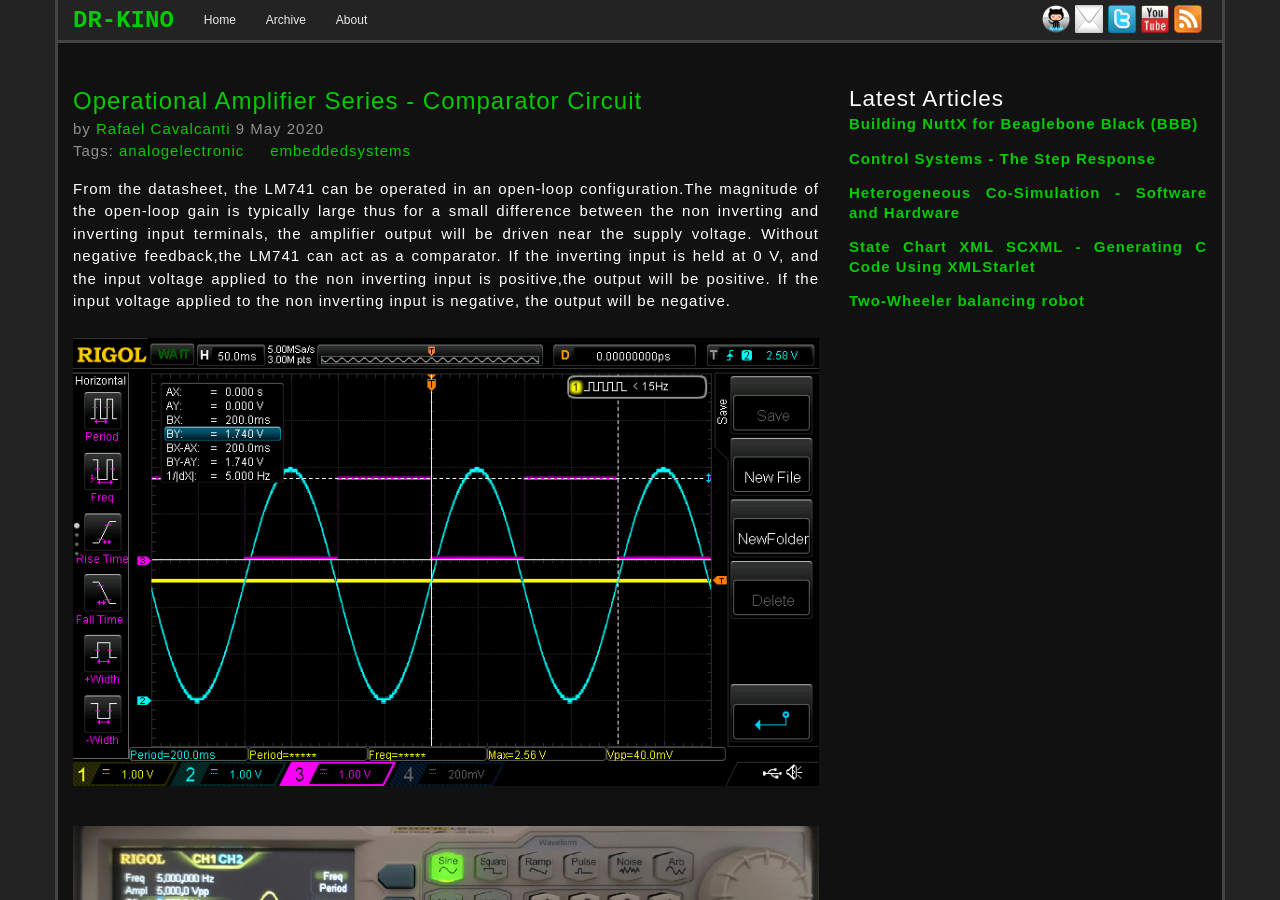
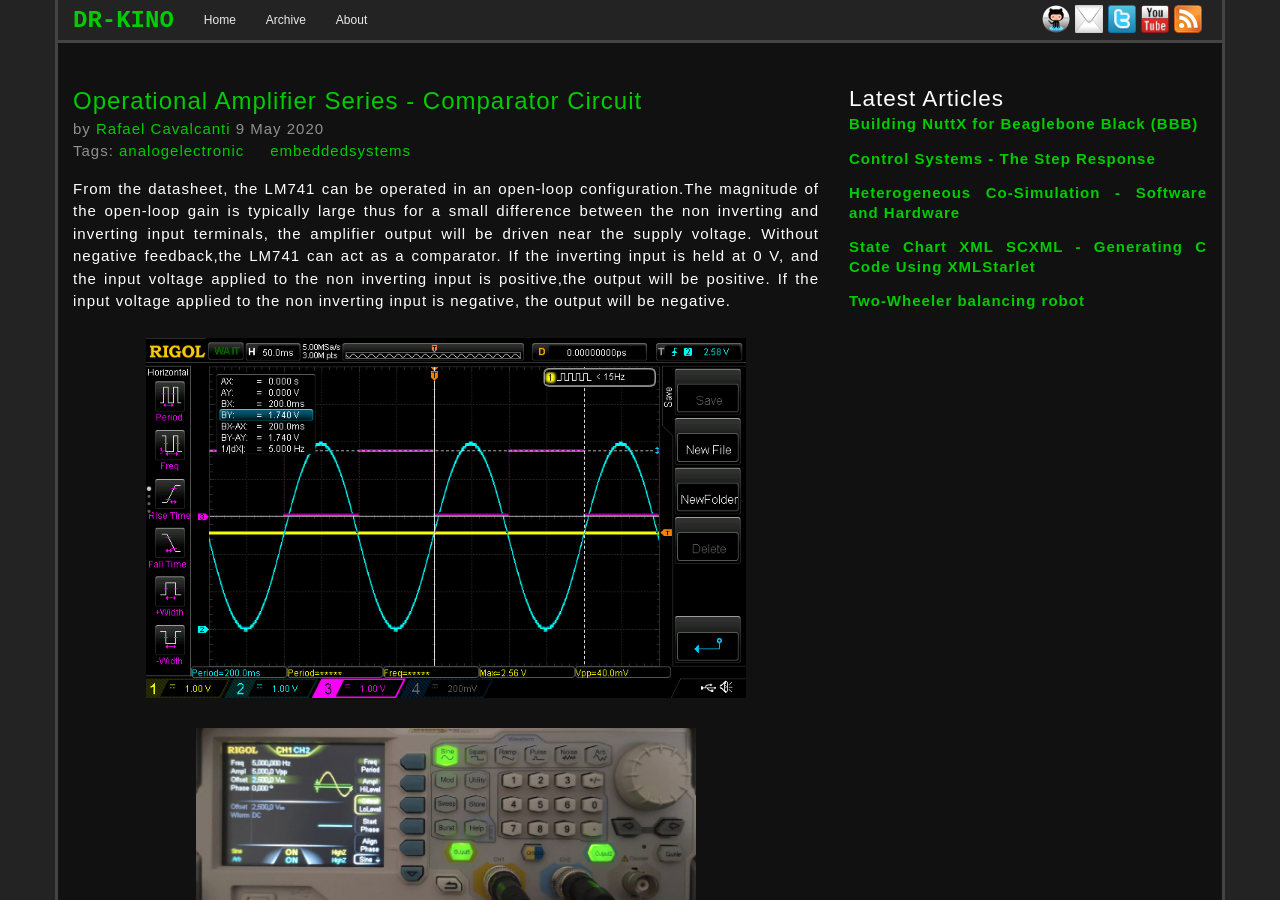
Before and after one commit to dr-kino/dr-kino.github.io, a Jekyll site: the page built from _posts/2020-05-09-Operational-amplifier-series-comparator.markdown, in a window 1280 px wide and 900 px high. Built offline with Jekyll 4.4.1, drawn with Linux system fonts in a browser that asks for light colours; nearby versions of some CDN libraries; comment, search, counter and statistics services are not loaded.

Commit message:
Changed image size - Operational Amplifier

```diff
--- a/_posts/2020-05-09-Operational-amplifier-series-comparator.markdown
+++ b/_posts/2020-05-09-Operational-amplifier-series-comparator.markdown
@@ -12,8 +12,8 @@ licence: cc_attrib
 
 From the datasheet, the LM741 can be operated in an open-loop configuration.The magnitude of the open-loop gain is typically large thus for a small difference between the non inverting and inverting input terminals, the amplifier output will be driven near the supply voltage. Without negative feedback,the LM741 can act as a comparator. If the inverting input is held at 0 V, and the input voltage applied to the non inverting input is positive,the output will be positive. If the input voltage applied to the non inverting input is negative, the output will be negative.
 
-<img src="/images/posts/00008-A.png" />
+<div style="text-align:center"><img src="/images/posts/00008-A.png" width="600" height="400" /></div>
 
-<img src="/images/posts/00008-E.png" />
+<div style="text-align:center"><img src="/images/posts/00008-E.png" width="500" height="400"/></div>
 
-<img src="/images/posts/00008-D.png" />
+<div style="text-align:center"><img src="/images/posts/00008-D.png" width="500" height="400"/></div>
```
